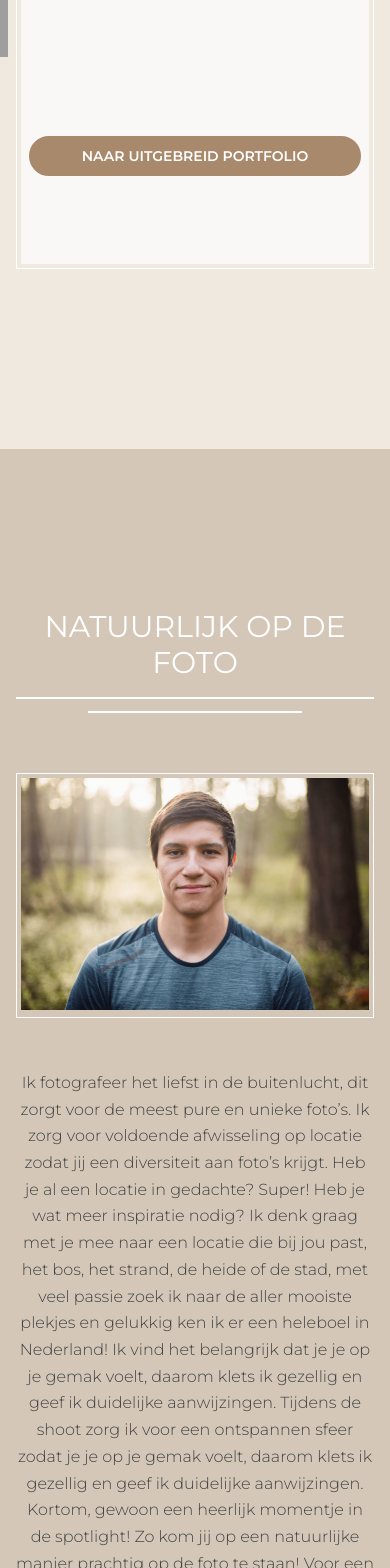
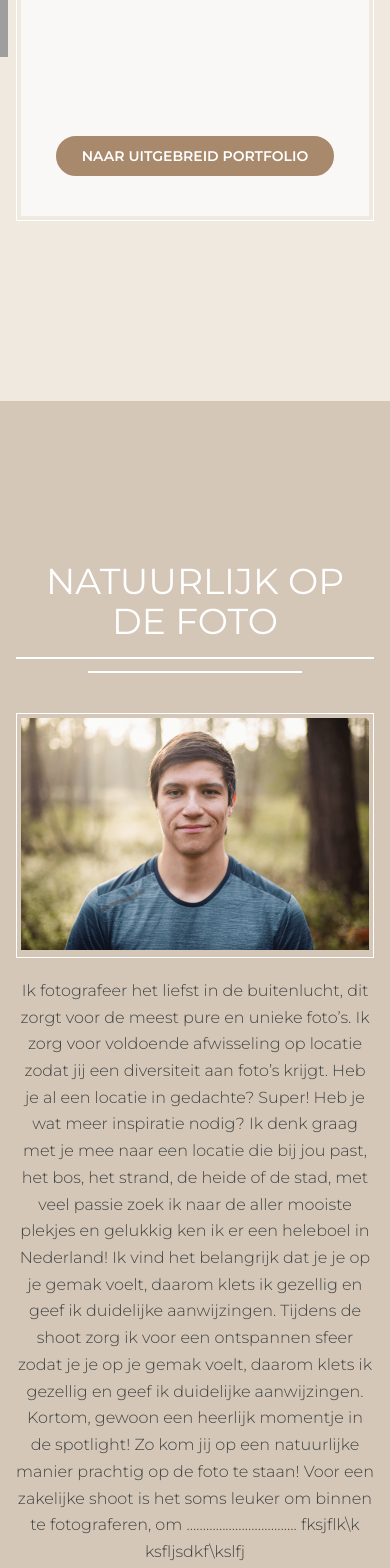
Before and after one commit to Sneruall/fotos-van-emily, a Next.js app: page /portretfotografie in a window 390 px wide. Shown: the part 5360-6928 px from the top of the page. Built offline with nearby package versions, Linux system fonts and the light colour scheme; grey boxes are pictures that could not be loaded; what tailwindcss-text-fill-stroke would draw is missing.

Commit message:
minor improvements mobiel,
gebleven bij natuurlijk op de foto

```diff
--- a/components/sections/PageSectionTwo.js
+++ b/components/sections/PageSectionTwo.js
@@ -6,13 +6,13 @@ function PageSectionTwo() {
   return (
     <Section bg={"bg-grey-pinkish"}>
       <div className="mx-auto max-w-6xl">
-        <h2 className="text-white text-3xl lg:text-6xl text-center uppercase mb-4">
+        <h2 className="text-white text-4xl lg:text-6xl text-center uppercase mb-4">
           Natuurlijk op de foto
         </h2>
         <div className="border-b-2 border-white w-full max-w-2xl mx-auto mb-3"></div>
         <div className="border-b-2 border-white w-3/5 max-w-lg mx-auto"></div>
 
-        <div className="my-10 lg:my-0 flex flex-col">
+        <div className="my-5 lg:my-0 flex flex-col">
           <div className="border border-white self-center my-5 lg:mb-24 p-1 pb-0">
             <Image
               src="/images/portretfotografie/portret-4.png"
@@ -22,7 +22,7 @@ function PageSectionTwo() {
             />
           </div>
 
-          <div className="lg:order-first text-center text-charcoal my-8 max-w-5xl mx-auto">
+          <div className="lg:order-first text-center text-charcoal lg:my-8 max-w-5xl mx-auto">
             <p>
               Ik fotografeer het liefst in de buitenlucht, dit zorgt voor de
               meest pure en unieke foto’s. Ik zorg voor voldoende afwisseling op
--- a/components/sections/PortretIntroSection.js
+++ b/components/sections/PortretIntroSection.js
@@ -50,7 +50,7 @@ function PortretIntroSection() {
               <Button
                 text="Naar uitgebreid portfolio"
                 link="#"
-                button="button-1 mb-20 w-full md:w-auto"
+                button="button-1 mb-8"
               />
             </div>
           </div>
--- a/components/sections/elements/PagePortfolioElement.js
+++ b/components/sections/elements/PagePortfolioElement.js
@@ -10,6 +10,7 @@ function PagePortfolioElement(props) {
           infiniteLoop
           showStatus={false}
           showIndicators={true}
+          showArrows={false}
           showThumbs={false}
           interval={5000}
           width={318}
```
